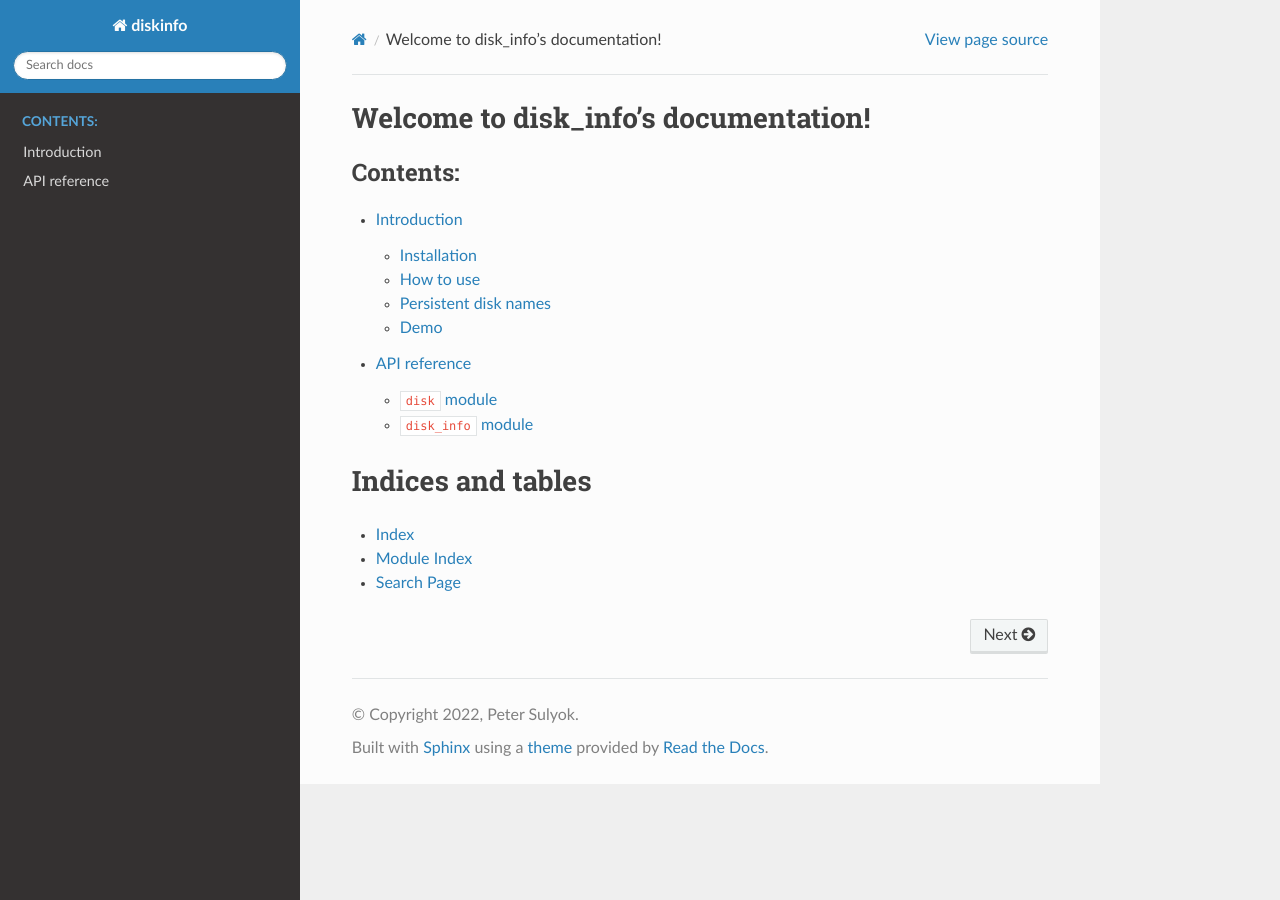
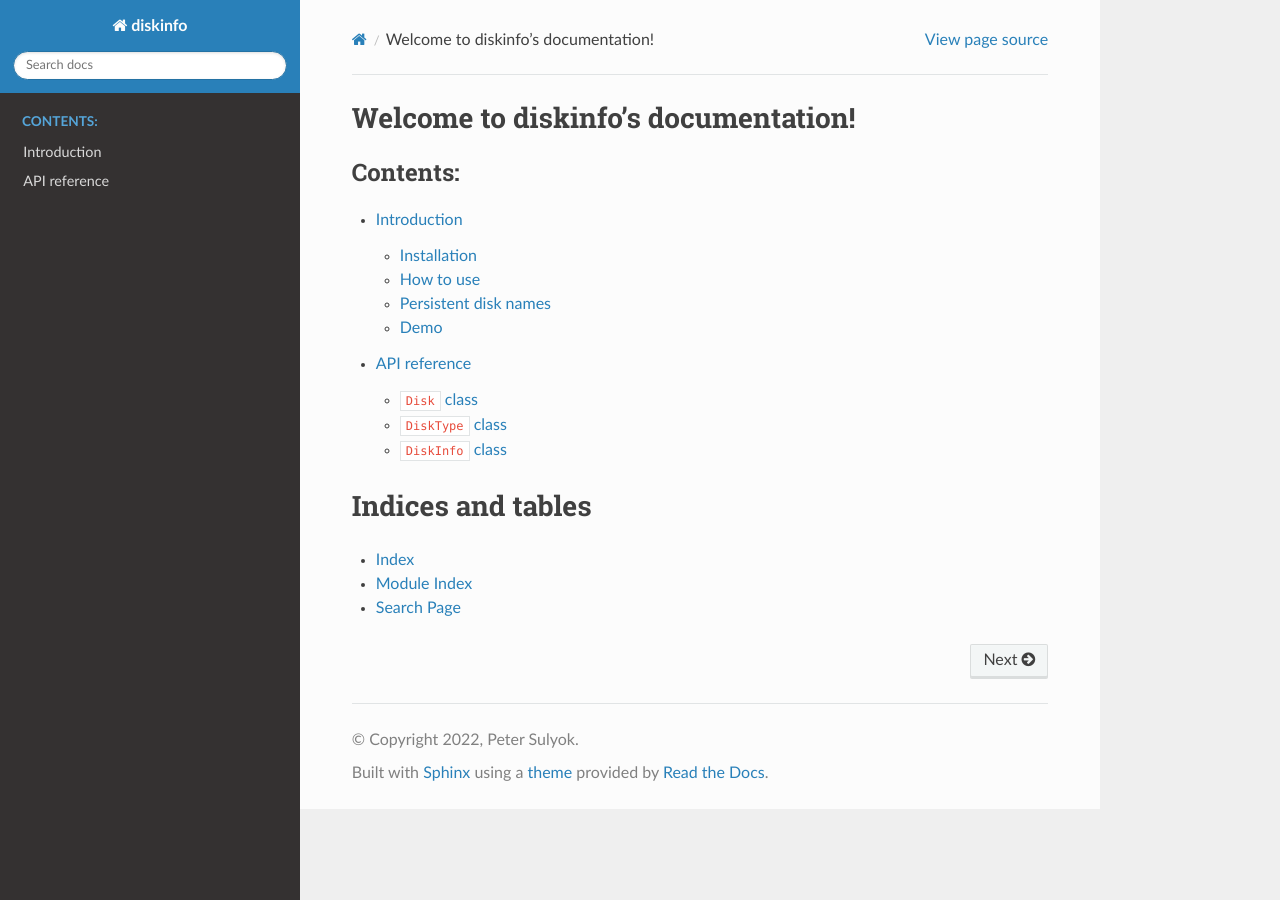
Before and after one commit to petersulyok/diskinfo, a Sphinx documentation site: the page built from docs/source/index.rst, in a window 1280 px wide. Built offline with Sphinx 7.4.7 and the Read the Docs theme 2.0.0, drawn with Linux system fonts in a browser that asks for light colours.

Commit message:
Refactoring: additional corrections for renaming.

```diff
--- a/docs/source/api.rst
+++ b/docs/source/api.rst
@@ -1,6 +1,6 @@
 API reference
 =============
-In this section you will find the detailed API reference about the implemented classes of ``disk_info`` library.
+In this section you will find the detailed API reference about the implemented classes of ``diskinfo`` library.
 
 .. toctree::
 
--- a/docs/source/disk.rst
+++ b/docs/source/disk.rst
@@ -1,5 +1,3 @@
-``disk`` module
-===============
 .. automodule:: diskinfo.disk
 
 ``Disk`` class
--- a/docs/source/diskinfo.rst
+++ b/docs/source/diskinfo.rst
@@ -1,9 +1,6 @@
-``disk_info`` module
-====================
-.. automodule:: diskinfo.disk_info
+.. automodule:: diskinfo.diskinfo
+
+``DiskInfo`` class
+------------------
+.. autoclass:: DiskInfo
     :members:
-
-``Disk`` class
---------------
-.. autoclass:: Disk
-    :members:
--- a/docs/source/index.rst
+++ b/docs/source/index.rst
@@ -1,9 +1,9 @@
-.. disk_info documentation master file, created by
+.. diskinfo documentation master file, created by
    sphinx-quickstart on Sun Sep 18 17:37:37 2022.
    You can adapt this file completely to your liking, but it should at least
    contain the root `toctree` directive.
 
-Welcome to disk_info's documentation!
+Welcome to diskinfo's documentation!
 =====================================
 
 .. toctree::
--- a/src/diskinfo/__init__.py
+++ b/src/diskinfo/__init__.py
@@ -1,3 +1,7 @@
+#
+#    Package `diskinfo`
+#    Peter Sulyok (C) 2022.
+#
 from diskinfo.disk import Disk, DiskType
 from diskinfo.diskinfo import DiskInfo
 
```
Also changed, not shown: 6 other files.
